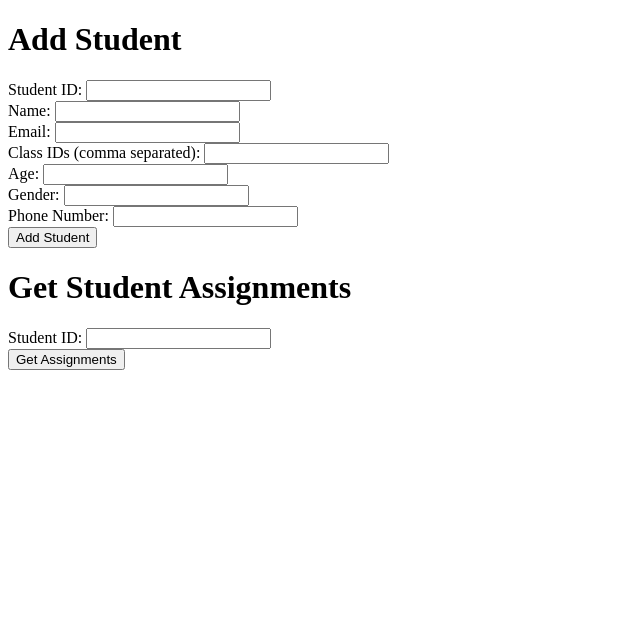
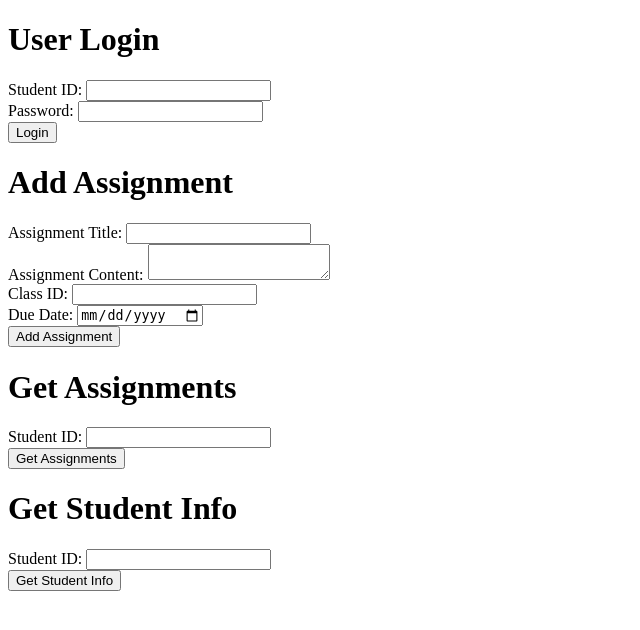
Before and after one commit to MaHaoxuantb/UL_HomeWork, a Flask app: page / in a window 1280 px wide. Shown: the top 630 px of the page, without its empty margins (0-640 px from the left). Run offline with Flask 3, Linux system fonts and the light colour scheme.

Commit message:
Fix problem

```diff
--- a/app.py
+++ b/app.py
@@ -1,79 +1,114 @@
-from flask import Flask, render_template, request, jsonify
+from flask import Flask, request, jsonify, render_template
 from flask_cors import CORS
+from flask_jwt_extended import JWTManager, create_access_token, jwt_required, get_jwt_identity
 import boto3
 from datetime import datetime
+import uuid
 
 app = Flask(__name__)
-CORS(app)  # 启用 CORS 支持
+app.config['JWT_SECRET_KEY'] = 'super-secret-key'  # 设定一个密钥
+jwt = JWTManager(app)
+CORS(app)
 
-# 初始化 DynamoDB 客户端
+# 初始化DynamoDB客户端
 dynamodb = boto3.resource('dynamodb')
-students_table = dynamodb.Table('Students')
-assignments_table = dynamodb.Table('AssignmentsCompletion')
+students_table = dynamodb.Table('Students')  # 学生信息表
+assignments_table = dynamodb.Table('AssignmentsCompletion')  # 作业完成情况表
 
-# 渲染 index.html 页面
 @app.route('/')
 def index():
     return render_template('index.html')
 
-# 添加学生 API
-@app.route('/add_student', methods=['POST'])
-def add_student():
+# 用户登录API
+@app.route('/login', methods=['POST'])
+def login():
+    data = request.json
+    student_id = data.get('username', None)  # 使用 student_id 作为用户名
+    key = data.get('password', None)  # 使用 key 作为密码
+
+    # 根据 student_id 查询 DynamoDB
     try:
-        data = request.json
-        student_id = data.get('student_id')
-        name = data.get('name')
-        email = data.get('email')
-        class_ids = data.get('class_ids')
-        age = data.get('age')
-        gender = data.get('gender')
-        phone_number = data.get('phone_number')
+        response = students_table.get_item(Key={'student-id': student_id})
+        student = response.get('Item')
 
-        # 插入数据到 DynamoDB
-        enrollment_date = datetime.now().isoformat()
-        students_table.put_item(
-            Item={
-                'student-id': student_id,
-                'name': name,
-                'email': email,
-                'class-ids': class_ids,
-                'enrollment-date': enrollment_date,
-                'age': age,
-                'gender': gender,
-                'phone-number': phone_number
-            }
-        )
-        return jsonify({'message': f'Student {name} added successfully!'}), 200
-
+        if student and student['key'] == key:
+            access_token = create_access_token(identity=student_id)
+            return jsonify(access_token=access_token), 200
+        else:
+            return jsonify({'message': 'Invalid credentials'}), 401
     except Exception as e:
         return jsonify({'error': str(e)}), 500
 
-# 查询学生作业的 API
-@app.route('/get_student_assignments', methods=['POST'])
-def get_student_assignments():
+# 查询学生信息
+@app.route('/get_student_info', methods=['POST'])
+@jwt_required()
+def get_student_info():
+    data = request.json
+    student_id = data.get('student_id')
+
     try:
-        data = request.json
-        student_id = data.get('student_id')
-
-        # 查询 DynamoDB
-        response = assignments_table.query(
-            KeyConditionExpression="#student_id = :student_id",
-            ExpressionAttributeNames={
-                '#student_id': 'student-id'
-            },
-            ExpressionAttributeValues={
-                ':student_id': student_id
-            }
-        )
-        assignments = response['Items']
-        if assignments:
-            return jsonify(assignments), 200
+        response = students_table.get_item(Key={'student-id': student_id})
+        if 'Item' in response:
+            return jsonify(response['Item']), 200
         else:
-            return jsonify({'message': 'No assignments found for this student.'}), 404
-
+            return jsonify({'message': 'Student not found'}), 404
     except Exception as e:
         return jsonify({'error': str(e)}), 500
 
-# 启动 Flask 服务器
+# 查询学生作业信息
+@app.route('/get_assignments', methods=['POST'])
+@jwt_required()
+def get_assignments():
+    data = request.json
+    student_id = data.get('student_id')
+
+    try:
+        # 根据 student_id 查询作业信息
+        response = assignments_table.query(
+        KeyConditionExpression="#student_id = :student_id",
+        ExpressionAttributeNames={
+            '#student_id': 'student-id'  # 使用 ExpressionAttributeNames 处理包含 "-" 的属性名
+        },
+        ExpressionAttributeValues={
+            ':student_id': student_id
+        }
+        )
+        if 'Items' in response:
+            return jsonify(response['Items']), 200
+        else:
+            return jsonify({'message': 'No assignments found for this student.'}), 404
+    except Exception as e:
+        return jsonify({'error': str(e)}), 500
+
+# 添加作业API
+@app.route('/add_assignment', methods=['POST'])
+@jwt_required()
+def add_assignment():
+    data = request.json
+    class_id = data.get('class_id')
+    assignment_title = data.get('assignment_title')
+    assignment_content = data.get('assignment_content')
+    due_date = data.get('due_date')
+
+    # 创建唯一的作业 ID
+    assignment_id = str(uuid.uuid4())
+
+    # 记录作业信息
+    try:
+        response = assignments_table.put_item(
+            Item={
+                'class-id#assignment-id': f"{class_id}#{assignment_id}",
+                'assignment-id': assignment_id,
+                'class-id': class_id,
+                'assignment-title': assignment_title,
+                'assignment-content': assignment_content,
+                'due-date': due_date,
+                'completion-status': 'Incomplete'  # 默认设置为未完成
+            }
+        )
+        return jsonify({'message': 'Assignment added successfully'}), 200
+    except Exception as e:
+        return jsonify({'error': str(e)}), 500
+
 if __name__ == '__main__':
     app.run(host='0.0.0.0', port=8000, debug=True)
--- a/static/script.js
+++ b/static/script.js
@@ -1,64 +1,109 @@
-// 处理添加学生
-document.getElementById('studentForm').addEventListener('submit', function(event) {
+let token = '';  // 保存 JWT 令牌
+
+// 用户登录
+document.getElementById('loginForm').addEventListener('submit', function(event) {
     event.preventDefault();
+    const username = document.getElementById('username').value;
+    const password = document.getElementById('password').value;
 
-    const studentId = document.getElementById('studentId').value;
-    const name = document.getElementById('name').value;
-    const email = document.getElementById('email').value;
-    const classIds = document.getElementById('classIds').value.split(',');
-    const age = document.getElementById('age').value;
-    const gender = document.getElementById('gender').value;
-    const phoneNumber = document.getElementById('phoneNumber').value;
-
-    fetch('http://0.0.0.0:8000/add_student', {  // 更新为运行 Flask 的 URL
+    fetch('http://127.0.0.1:8000/login', {
         method: 'POST',
         headers: {
             'Content-Type': 'application/json'
         },
         body: JSON.stringify({
-            student_id: studentId,
-            name: name,
-            email: email,
-            class_ids: classIds,
-            age: age,
-            gender: gender,
-            phone_number: phoneNumber
+            username: username,
+            password: password
+        })
+    })
+    .then(response => response.json())
+    .then(data => {
+        if (data.access_token) {
+            token = data.access_token;  // 保存 JWT 令牌
+            alert('Logged in successfully!');
+        } else {
+            alert('Login failed');
+        }
+    })
+    .catch(error => console.error('Error:', error));
+});
+
+// 添加作业
+document.getElementById('assignmentForm').addEventListener('submit', function(event) {
+    event.preventDefault();
+    const assignment_title = document.getElementById('assignmentTitle').value;
+    const assignment_content = document.getElementById('assignmentContent').value;
+    const class_id = document.getElementById('classId').value;
+    const due_date = document.getElementById('dueDate').value;
+
+    fetch('http://127.0.0.1:8000/add_assignment', {
+        method: 'POST',
+        headers: {
+            'Content-Type': 'application/json',
+            'Authorization': `Bearer ${token}`
+        },
+        body: JSON.stringify({
+            class_id: class_id,
+            assignment_title: assignment_title,
+            assignment_content: assignment_content,
+            due_date: due_date
         })
     })
     .then(response => response.json())
     .then(data => {
         alert(data.message);
-    });
+    })
+    .catch(error => console.error('Error:', error));
 });
 
-// 处理获取学生作业
-document.getElementById('assignmentForm').addEventListener('submit', function(event) {
+// 获取学生的作业信息
+document.getElementById('assignmentsForm').addEventListener('submit', function(event) {
     event.preventDefault();
+    const student_id = document.getElementById('studentIdForAssignments').value;
 
-    const studentId = document.getElementById('queryStudentId').value;
-
-    fetch('/get_student_assignments', {
+    fetch('http://127.0.0.1:8000/get_assignments', {
         method: 'POST',
         headers: {
-            'Content-Type': 'application/json'
+            'Content-Type': 'application/json',
+            'Authorization': `Bearer ${token}`
         },
         body: JSON.stringify({
-            student_id: studentId
+            student_id: student_id
         })
     })
     .then(response => response.json())
     .then(data => {
-        let resultDiv = document.getElementById('result');
-        resultDiv.innerHTML = '';
+        if (data.length) {
+            document.getElementById('result').innerHTML = `<h2>Assignments for ${student_id}</h2>`;
+            data.forEach(assignment => {
+                document.getElementById('result').innerHTML += `
+                    <p>Assignment Title: ${assignment['assignment-title']}, Status: ${assignment['completion-status']}, Due Date: ${assignment['due-date']}</p>`;
+            });
+        } else {
+            alert('No assignments found.');
+        }
+    })
+    .catch(error => console.error('Error:', error));
+});
 
-        if (data.error) {
-            resultDiv.innerHTML = `<p>Error: ${data.error}</p>`;
-        } else if (data.message) {
-            resultDiv.innerHTML = `<p>${data.message}</p>`;
-        } else {
-            data.forEach(assignment => {
-                resultDiv.innerHTML += `<p>Assignment: ${JSON.stringify(assignment)}</p>`;
-            });
-        }
-    });
+// 获取学生信息
+document.getElementById('studentInfoForm').addEventListener('submit', function(event) {
+    event.preventDefault();
+    const student_id = document.getElementById('studentIdForInfo').value;
+
+    fetch('http://127.0.0.1:8000/get_student_info', {
+        method: 'POST',
+        headers: {
+            'Content-Type': 'application/json',
+            'Authorization': `Bearer ${token}`
+        },
+        body: JSON.stringify({
+            student_id: student_id
+        })
+    })
+    .then(response => response.json())
+    .then(data => {
+        document.getElementById('result').innerHTML = `<h2>Student Info:</h2><p>${JSON.stringify(data)}</p>`;
+    })
+    .catch(error => console.error('Error:', error));
 });
--- a/templates/index.html
+++ b/templates/index.html
@@ -6,26 +6,44 @@
     <title>Student Management</title>
 </head>
 <body>
-    <h1>Add Student</h1>
-    <form id="studentForm">
-        <label>Student ID: <input type="text" id="studentId"></label><br>
-        <label>Name: <input type="text" id="name"></label><br>
-        <label>Email: <input type="text" id="email"></label><br>
-        <label>Class IDs (comma separated): <input type="text" id="classIds"></label><br>
-        <label>Age: <input type="number" id="age"></label><br>
-        <label>Gender: <input type="text" id="gender"></label><br>
-        <label>Phone Number: <input type="text" id="phoneNumber"></label><br>
-        <button type="submit">Add Student</button>
+    <h1>User Login</h1>
+    <form id="loginForm">
+        <label for="username">Student ID:</label>
+        <input type="text" id="username"><br>
+        <label for="password">Password:</label>
+        <input type="password" id="password"><br>
+        <button type="submit">Login</button>
     </form>
 
-    <h1>Get Student Assignments</h1>
+    <h1>Add Assignment</h1>
     <form id="assignmentForm">
-        <label>Student ID: <input type="text" id="queryStudentId"></label><br>
+        <label for="assignmentTitle">Assignment Title:</label>
+        <input type="text" id="assignmentTitle"><br>
+        <label for="assignmentContent">Assignment Content:</label>
+        <textarea id="assignmentContent"></textarea><br>
+        <label for="classId">Class ID:</label>
+        <input type="text" id="classId"><br>
+        <label for="dueDate">Due Date:</label>
+        <input type="date" id="dueDate"><br>
+        <button type="submit">Add Assignment</button>
+    </form>
+
+    <h1>Get Assignments</h1>
+    <form id="assignmentsForm">
+        <label for="studentIdForAssignments">Student ID:</label>
+        <input type="text" id="studentIdForAssignments"><br>
         <button type="submit">Get Assignments</button>
+    </form>
+
+    <h1>Get Student Info</h1>
+    <form id="studentInfoForm">
+        <label for="studentIdForInfo">Student ID:</label>
+        <input type="text" id="studentIdForInfo"><br>
+        <button type="submit">Get Student Info</button>
     </form>
 
     <div id="result"></div>
 
-    <script src="{{ url_for('static', filename='script.js') }}"></script>
+    <script src="static/script.js"></script>
 </body>
 </html>
```
